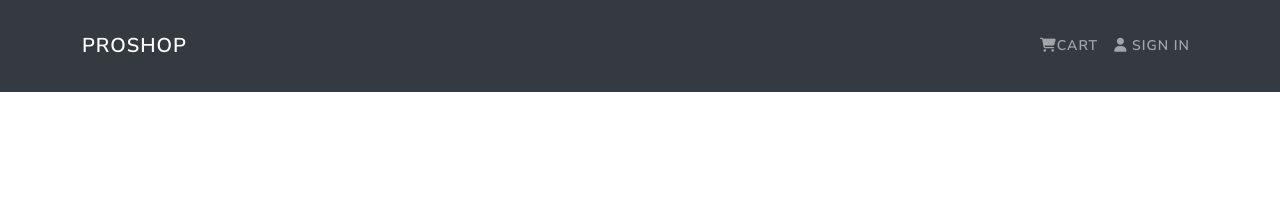
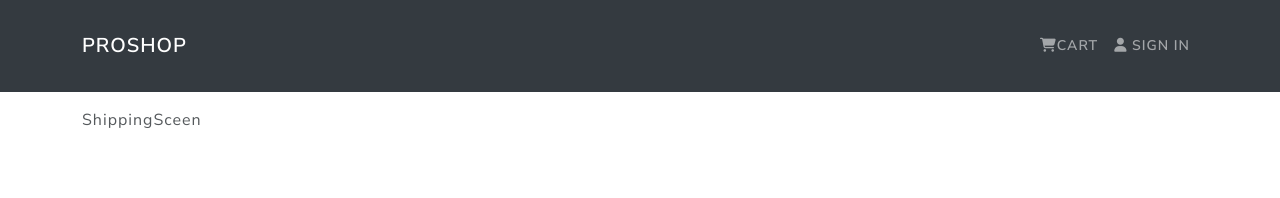
Before and after one commit to Bhaskar-Developer/mern-ecommerce-app, a React (Create React App) app in the folder frontend/: page /shipping in a window 1280 px wide. Shown: the top 198 px of the page. Built offline with nearby package versions, Linux system fonts and the light colour scheme.

Commit message:
Fix: file extensions changed

```diff
--- a/frontend/src/App.js
+++ b/frontend/src/App.js
@@ -8,6 +8,7 @@ import CartScreen from './screens/CartScreen'
 import LoginScreen from './screens/LoginScreen'
 import RegisterScreen from './screens/RegisterScreen'
 import ProfileScreen from './screens/ProfileScreen'
+import ShippingSceen from './screens/ShippingSceen'
 
 const App = () => {
   return (
@@ -21,6 +22,7 @@ const App = () => {
             <Route path='/profile' element={<ProfileScreen />} />
             <Route path='/product/:id' element={<ProductScreen />} />
             <Route path='/cart/:id?' element={<CartScreen />} />
+            <Route path='/shipping' element={<ShippingSceen />} />
             <Route path='/' element={<HomeScreen />} />
           </Routes>
         </Container>
--- /dev/null
+++ b/frontend/src/screens/ShippingSceen.jsx
@@ -0,0 +1,8 @@
+
+const ShippingSceen = () => {
+  return (
+    <div>ShippingSceen</div>
+  )
+}
+
+export default ShippingSceen
```
Also changed, not shown: frontend/src/screens/LoginScreen.jsx (renamed from frontend/src/screens/LoginScreen.js), frontend/src/screens/ProfileScreen.jsx (renamed from frontend/src/screens/ProfileScreen.js), frontend/src/screens/RegisterScreen.jsx (renamed from frontend/src/screens/RegisterScreen.js).
